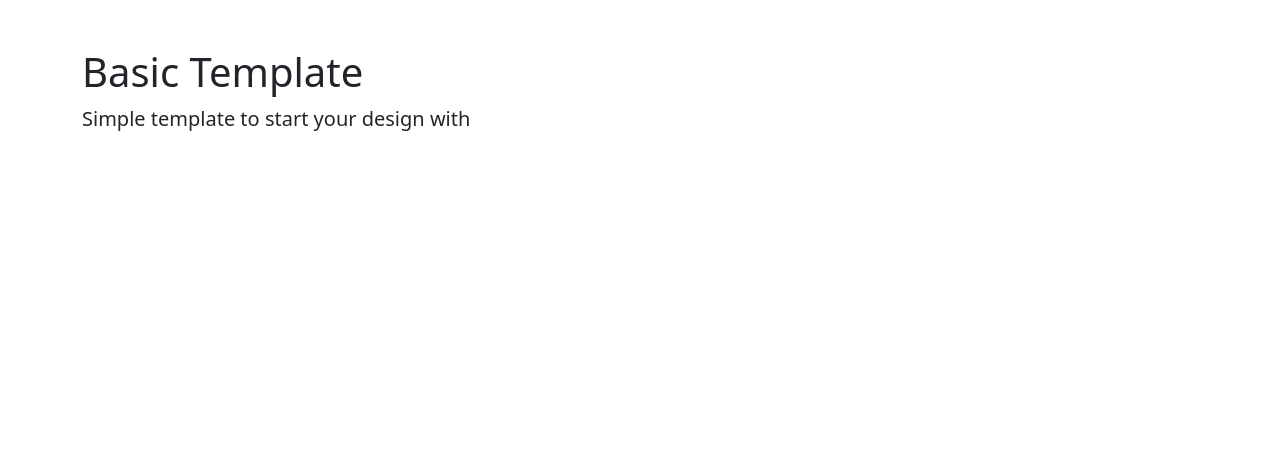
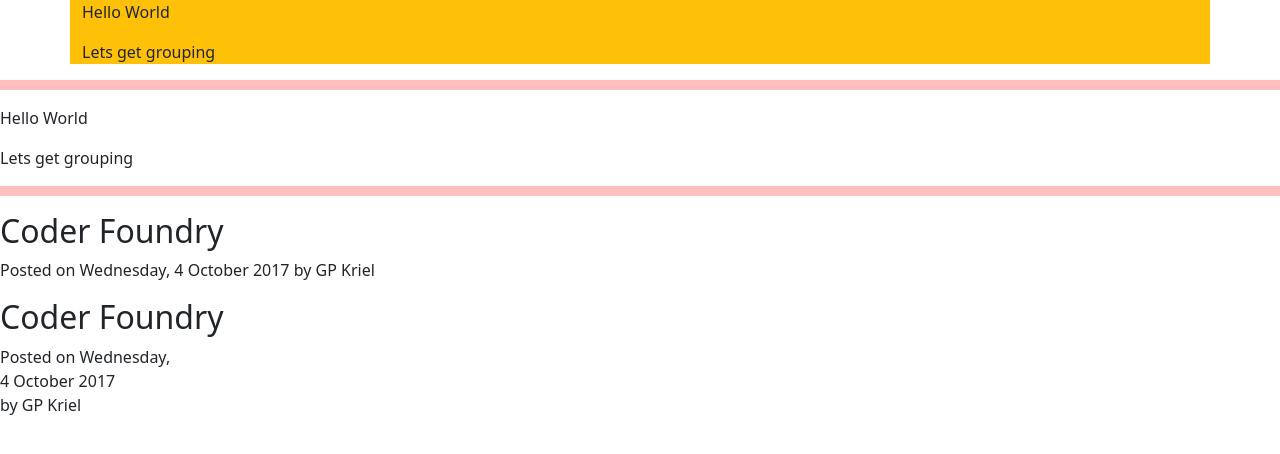
Before and after one commit to Gapster705/hellohtml, a plain HTML site: page EssentialDisplay.html in a window 1280 px wide. Drawn offline with nearby package versions, Linux system fonts and the light colour scheme.

Commit message:
updated EssentialDisplay

```diff
--- a/EssentialDisplay.html
+++ b/EssentialDisplay.html
@@ -13,10 +13,31 @@
 </head>
 
 <body>
-       <div class="container">
-           <h1 class="mt-5">Basic Template </h1>
-           <p class="lead">Simple template to start your design with</p>
+       <div class="container bg-warning">
+            <p>Hello World</p>
+            <span>Lets get grouping</span>
        </div>
+
+       <hr style="height: 10px; color: red;">
+
+       <header>
+            <p>Hello World</p>
+            <span>Lets get grouping</span>
+       </header>
+
+       <hr style="height: 10px; color: red;">
+
+    <article>
+        <header>
+            <h2>Coder Foundry</h2>
+            <p>Posted on Wednesday, 4 October 2017 by GP Kriel</p>
+        </header>
+
+        <header>
+            <h2>Coder Foundry</h2>
+            <p>Posted on Wednesday, <br>4 October 2017 <br>by GP Kriel</p>
+        </header>
+    </article>
 
     <!-- Bootstrap JS -->
     <script src="https://cdn.jsdelivr.net/npm/@popperjs/core@2.9.2/dist/umd/popper.min.js"
```
